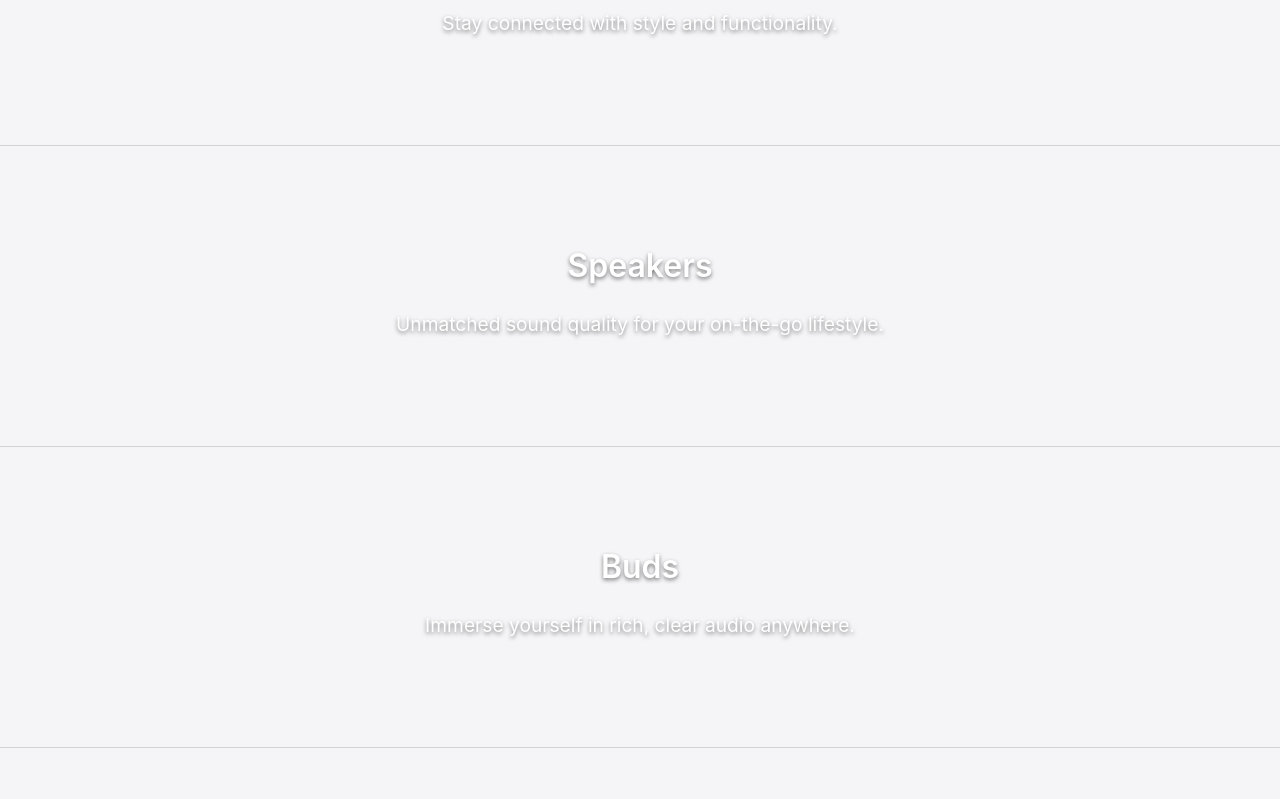
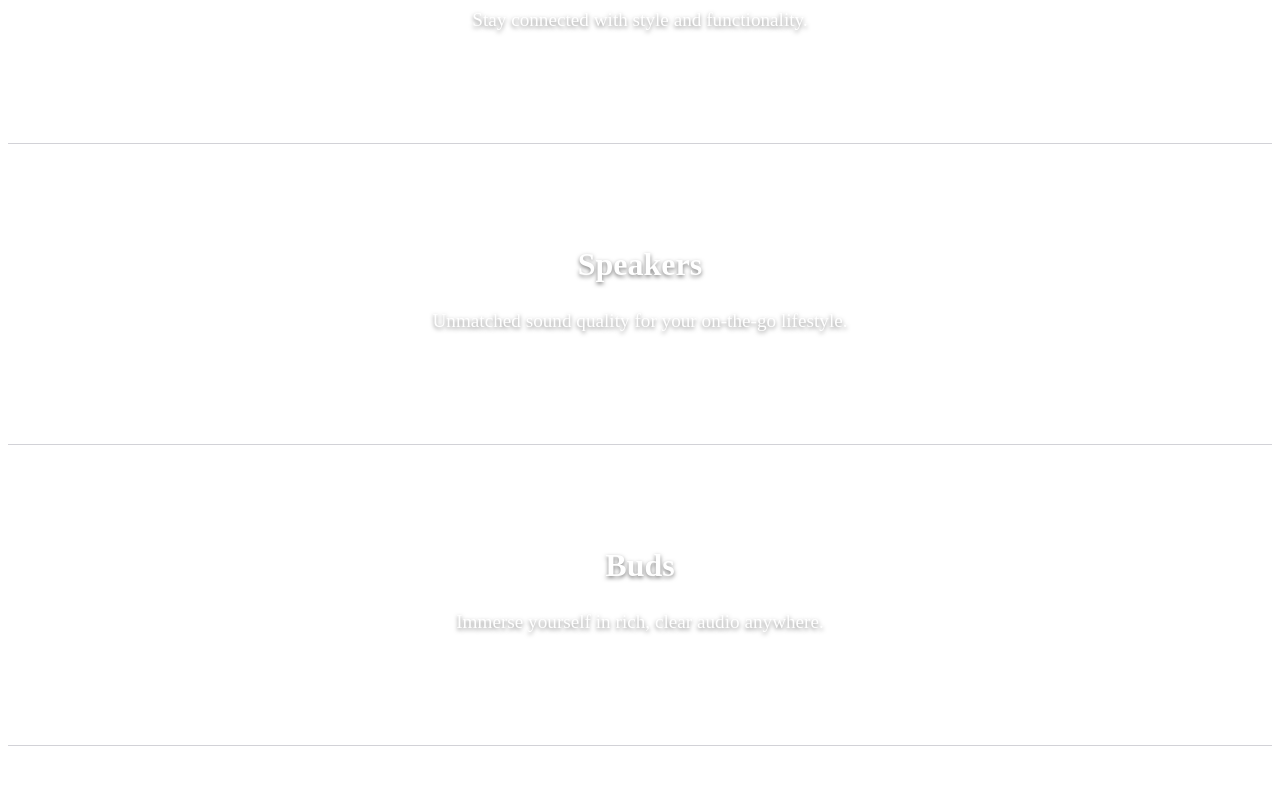
Before and after one commit to maynkxx/smalltechcompanies, a plain HTML site: page index.html in a window 1280 px wide. Shown: the part 523-1322 px from the top of the page. Drawn offline with Linux system fonts and the light colour scheme.

Commit message:
Update styles.css

```diff
--- a/styles.css
+++ b/styles.css
@@ -1,11 +1,4 @@
 
-        body {
-            font-family: -apple-system, BlinkMacSystemFont, "Segoe UI", Roboto, "Helvetica Neue", Arial, sans-serif;
-            margin: 0;
-            padding: 0;
-            background-color: #f5f5f7;
-            color: #1d1d1f;
-        }
         header {
             background-color: #f5f5f7;
             border-bottom: 1px solid #d2d2d7;
```
